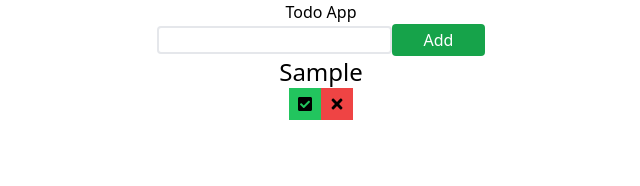
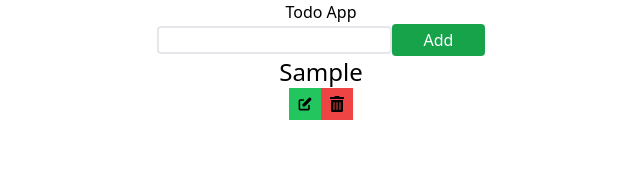
Before and after one commit to imanchamileva/todo_app_tsx, a React (Create React App) app: page / in a window 1280 px wide. Both pictures are taken after typing "Sample" into the empty fields and a click on the button "Add". Shown: the top 186 px of the page, without its empty margins (319-959 px from the left). Built offline with nearby package versions, Linux system fonts and the light colour scheme.

Commit message:
button icons to pencil and trash can

```diff
--- a/src/components/atoms/Input.tsx
+++ b/src/components/atoms/Input.tsx
@@ -1,10 +1,10 @@
 import { nanoid } from 'nanoid';
 import React, { ChangeEvent } from 'react'
 import {useState, useEffect} from 'react'
-import { FaCheckSquare } from "react-icons/fa";
-import { FaTimes } from "react-icons/fa";
+import { HiOutlinePencilAlt } from "react-icons/hi";
+import { FaTimes, FaTrashAlt } from "react-icons/fa";
 import { ITodoItem} from '../../Interfaces';
-
+import { HiPencilAlt } from "react-icons/hi";
 
 
 export const Input = () => {
@@ -75,18 +75,18 @@ export const Input = () => {
                 onChange={handleChange}
                 className="border-2 rounded" />
                 <button className="px-8 py-1 bg-green-600 text-white rounded">
-                    {editTodo ? "Ok" : "Add"}
+                    {editTodo ? "Save" : "Add"}
                 </button>
             </form>
             <div>
                         {arrayData.map((elem : ITodoItem) => (
                             <ul key={elem.id}>
                               <li className="text-2xl">{elem.title}</li>
-                              <button onClick={() => handleEdit(elem.id)} className='cursor-pointer bg-green-500 px-2 py-2'><FaCheckSquare className='cursor-pointer' /></button>
+                              <button onClick={() => handleEdit(elem.id)} className='cursor-pointer bg-green-500 px-2 py-2'><HiPencilAlt className='cursor-pointer' /></button>
 
                               <button onClick={() => removeItem(elem.id)}
                               className='cursor-pointer bg-red-500 px-2 py-2'>
-                               <FaTimes />
+                               <FaTrashAlt />
                               </button>
                             </ul>
 
```
